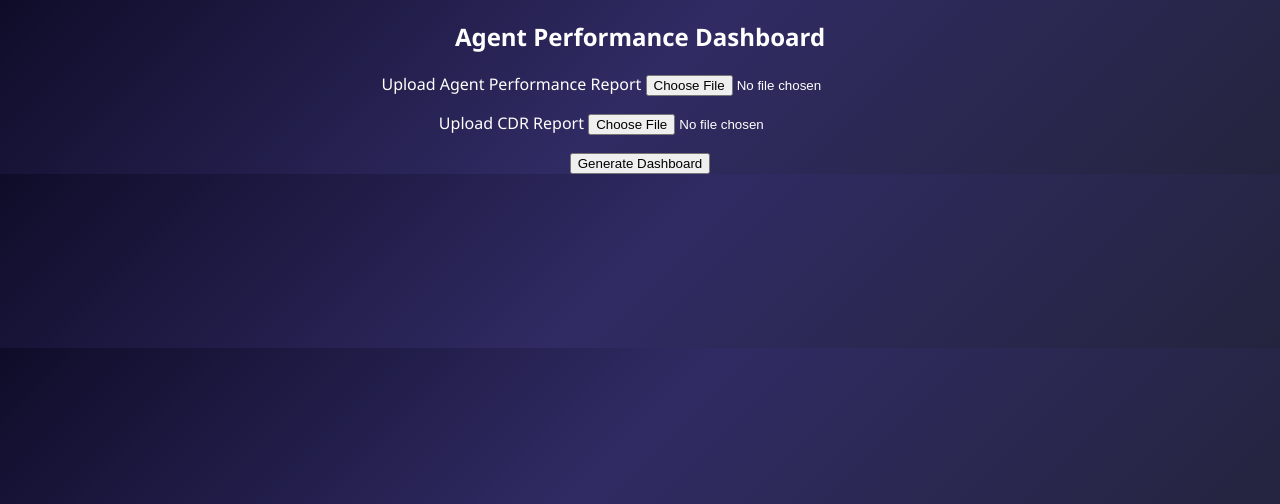
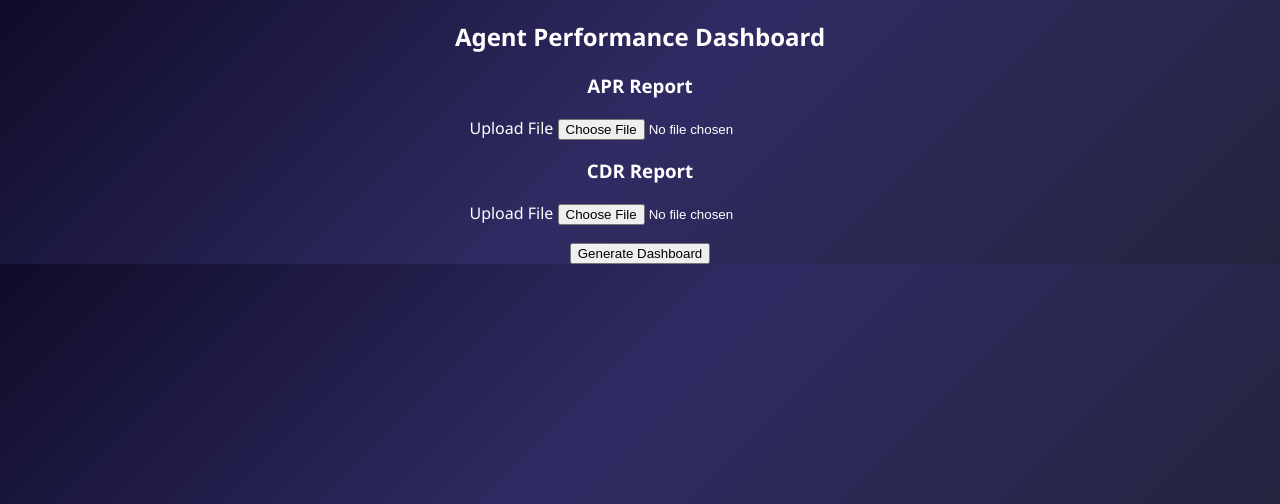
Before and after one commit to Viratmalakar/apr-report, a Flask app: page / in a window 1280 px wide. Shown: the top 504 px of the page. Run offline with Flask 3, Linux system fonts and the light colour scheme.

Commit message:
Update upload.html

```diff
--- a/templates/upload.html
+++ b/templates/upload.html
@@ -1,32 +1,40 @@
 <!DOCTYPE html>
 <html>
 <head>
-    <title>Upload Reports</title>
+    <title>Agent Performance Dashboard</title>
     <link rel="stylesheet" href="/static/style.css">
 </head>
 <body class="bg">
 
 <div class="upload-wrapper">
     <div class="upload-box">
+
         <h2>Agent Performance Dashboard</h2>
 
         <form action="/dashboard" method="post" enctype="multipart/form-data">
 
             <div class="file-group">
-                <label>Upload Agent Performance Report</label>
-                <input type="file" name="agent_file" onchange="showName(this,'agentName')" required>
+                <h3>APR Report</h3>
+                <label class="upload-label">
+                    Upload File
+                    <input type="file" name="agent_file" onchange="showName(this,'agentName')" required>
+                </label>
                 <p id="agentName" class="file-name"></p>
             </div>
 
             <div class="file-group">
-                <label>Upload CDR Report</label>
-                <input type="file" name="cdr_file" onchange="showName(this,'cdrName')" required>
+                <h3>CDR Report</h3>
+                <label class="upload-label">
+                    Upload File
+                    <input type="file" name="cdr_file" onchange="showName(this,'cdrName')" required>
+                </label>
                 <p id="cdrName" class="file-name"></p>
             </div>
 
-            <button type="submit">Generate Dashboard</button>
+            <button type="submit" class="main-btn">Generate Dashboard</button>
 
         </form>
+
     </div>
 </div>
 
```
